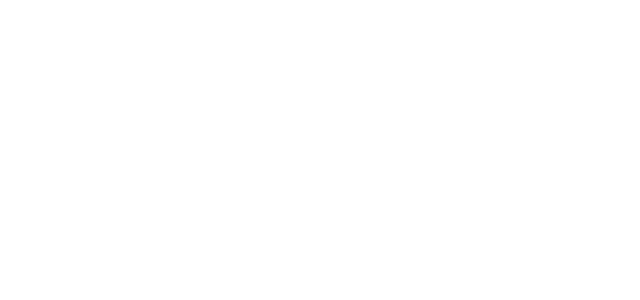
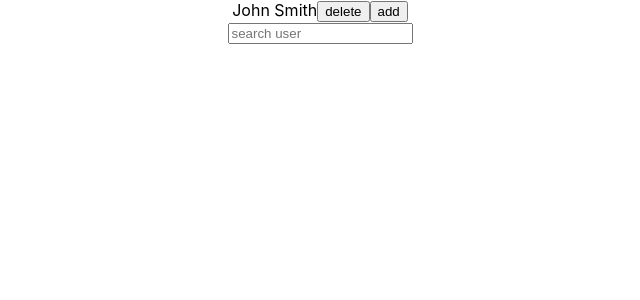
Before and after one commit to DenisKulik/big-vanilla-project, a React (Create React App) app: page / in a window 1280 px wide. Shown: the top 300 px of the page, without its empty margins (320-960 px from the left). Built offline with nearby package versions, Linux system fonts and the light colour scheme.

Commit message:
work with callbacks

```diff
--- /dev/null
+++ b/src/06-callback/06-callback.tsx
@@ -0,0 +1,19 @@
+import { ChangeEvent } from 'react';
+
+export const User = () => {
+    const deleteUser = () => alert('user has been deleted');
+    const addUser = () => alert('user has been added');
+    const onChangeHandler = (e: ChangeEvent<HTMLInputElement>) => console.log(
+        e.currentTarget.value);
+
+    return (
+        <div>
+            John Smith
+            <button onClick={ deleteUser }>delete</button>
+            <button onClick={ addUser }>add</button>
+            <br />
+            <input onChange={ onChangeHandler } type="text"
+                   placeholder={ 'search user' } />
+        </div>
+    );
+};
--- a/src/App.tsx
+++ b/src/App.tsx
@@ -1,11 +1,13 @@
 import React from 'react';
 import './App.css';
+import { User } from './06-callback/06-callback';
 
 function App() {
-  return (
-    <div className="App">
-    </div>
-  );
+    return (
+        <div className="App">
+            <User />
+        </div>
+    );
 }
 
 export default App;
```
